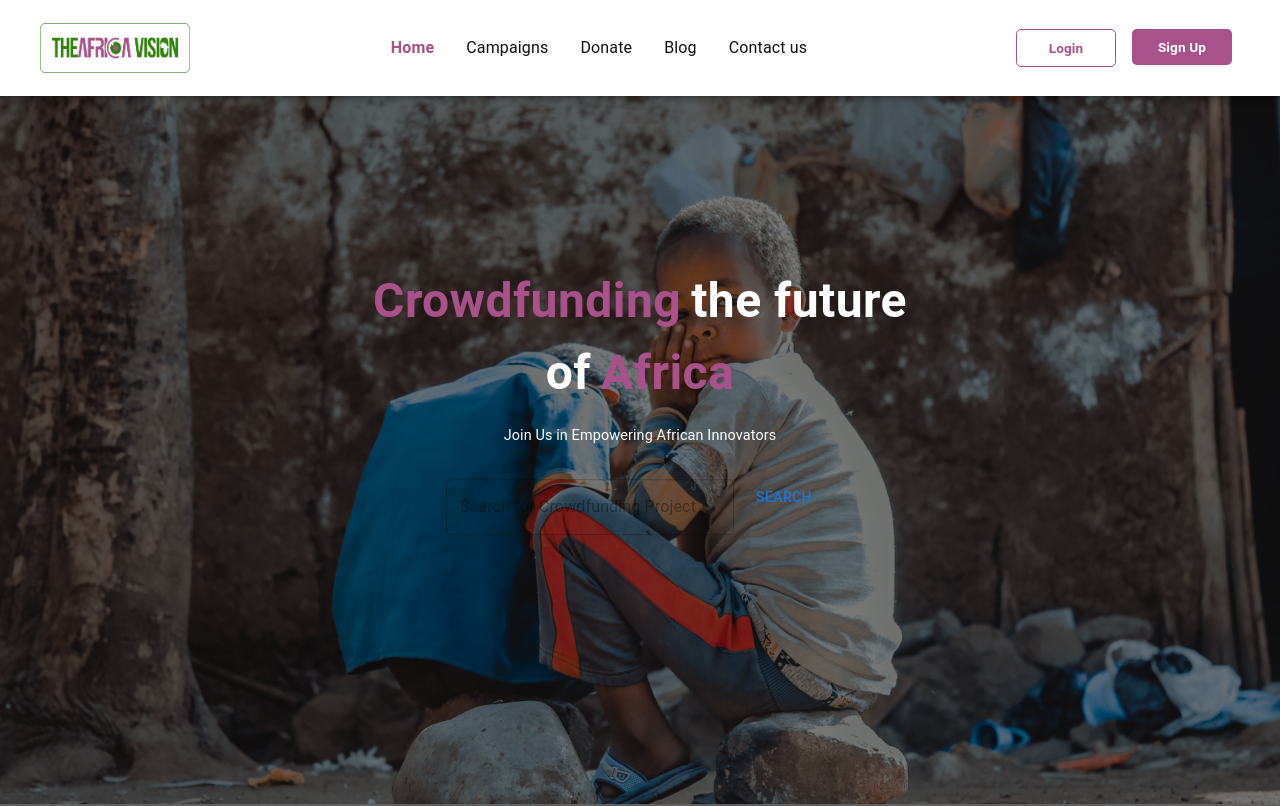
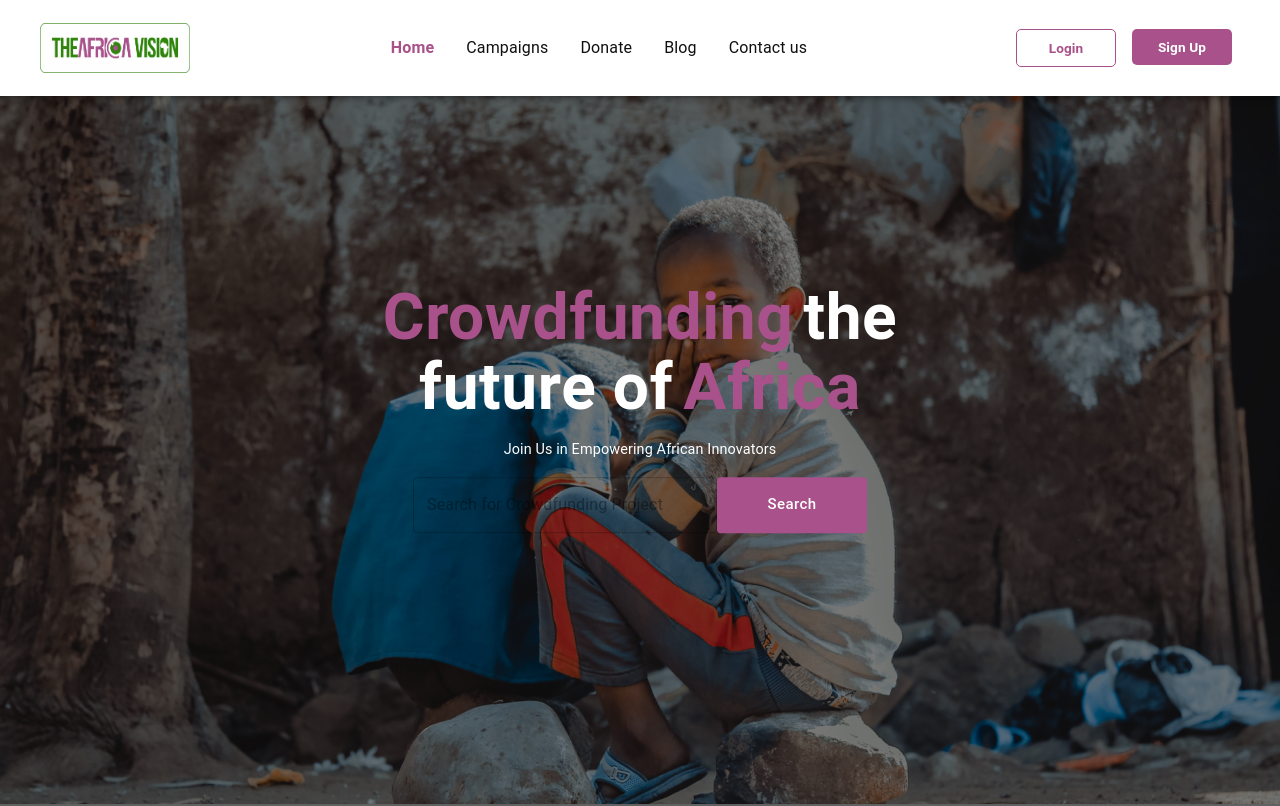
Before and after one commit to EmekaKezie/the-africa-vision, a Next.js app: page / in a window 1280 px wide. Shown: the top 806 px of the page. Built offline with nearby package versions, Linux system fonts and the light colour scheme.

Commit message:
Check Nav

```diff
--- a/src/app/home/Hero.tsx
+++ b/src/app/home/Hero.tsx
@@ -8,12 +8,24 @@ import {
 import { makeStyles } from "@mui/styles";
 import Image from "next/image";
 import Banner from "@/assets/banner1.jpg";
-import { Search } from "@mui/icons-material";
+import PurpleButton from "@/component/common/PurpleButton";
 
 export default function Hero() {
   const classes = useStyles();
   return (
-    <Box className={classes.container}>
+    <Box
+      sx={{
+        position: "relative",
+        "&::before": {
+          content: '""',
+          position: "absolute",
+          top: 0,
+          right: 0,
+          bottom: 0,
+          left: 0,
+          backgroundColor: "rgba(0, 0, 0, 0.5)",
+        },
+      }}>
       <Image
         src={Banner}
         alt="Banner"
@@ -23,11 +35,29 @@ export default function Hero() {
           marginTop: "-100px",
         }}
       />
-      <Box className={classes.contentBox}>
+      <Box
+        sx={{
+          // border:"1px solid gray",
+          position: "absolute",
+          top: "50%",
+          left: "50%",
+          transform: "translate(-50%, -50%)",
+          color: "white",
+          padding: "1rem",
+          textAlign: "center",
+        }}>
         <Box>
           <Box
-            className={classes.contentTextMax}
-            sx={{ display: { xs: "none", md: "block" } }}>
+            sx={{
+              display: { xs: "none", md: "block" },
+              textAlign: "center",
+              justifyContent: "center",
+              "& span": {
+                fontSize: "4em",
+                lineHeight: "70px",
+                fontWeight: "bold",
+              },
+            }}>
             <Typography
               component="span"
               style={{ marginRight: "10px", color: "#A8518A" }}>
@@ -36,15 +66,22 @@ export default function Hero() {
             <Typography component="span" style={{ marginRight: "10px" }}>
               the future of
             </Typography>
-
             <Typography component="span" style={{ color: "#A8518A" }}>
               Africa
             </Typography>
           </Box>
 
           <Box
-            className={classes.contentTextMin}
-            sx={{ display: { xs: "block", md: "none" } }}>
+            sx={{
+              display: { xs: "block", md: "none" },
+              marginTop: "-20px",
+              textAlign: "center",
+              justifyContent: "center",
+              "& span": {
+                fontSize: "2rem",
+                fontWeight: "bold",
+              },
+            }}>
             <Typography
               component="span"
               style={{ marginRight: "10px", color: "#A8518A" }}>
@@ -53,7 +90,6 @@ export default function Hero() {
             <Typography component="span" style={{ marginRight: "10px" }}>
               the Future
             </Typography>
-
             <Typography component="span" style={{ color: "#A8518A" }}>
               of Africa
             </Typography>
@@ -64,19 +100,43 @@ export default function Hero() {
             Join Us in Empowering African Innovators
           </Typography>
         </Box>
-        <Box sx={{ padding: "1rem" }}>
+
+        <Box
+          sx={{
+            display: { xs: "none", md: "flex" },
+            justifyContent: "center",
+          }}>
           <TextField
             placeholder="Search for Crowdfunding Project"
-            className={classes.inputBox}
+            sx={{
+              width: "50%",
+            }}
             InputProps={{
               classes: {
                 input: classes.inputField,
               },
             }}
           />
-          <Button className={classes.btn}>
-            Search
-          </Button>
+          <PurpleButton text="Search" style={{ width: "150px" }} />
+        </Box>
+
+        <Box
+          sx={{
+            display: { xs: "block", md: "none" },
+            justifyContent: "center",
+          }}>
+          <TextField
+            placeholder="Search for Crowdfunding Project"
+            //className={classes.inputBox}
+            sx={{ width: "100%", marginBottom:"2px" }}
+            InputProps={{
+              classes: {
+                input: classes.inputField,
+              },
+            }}
+          />
+          <br />
+          <PurpleButton text="Search" style={{ width: "100%" }} />
         </Box>
       </Box>
     </Box>
@@ -84,73 +144,74 @@ export default function Hero() {
 }
 
 const useStyles = makeStyles(() => ({
-  container: {
-    position: "relative",
-    "&::before": {
-      content: '""',
-      position: "absolute",
-      top: 0,
-      right: 0,
-      bottom: 0,
-      left: 0,
-      backgroundColor: "rgba(0, 0, 0, 0.5)",
-    },
-  },
-  contentBox: {
-    // border:"1px solid gray",
-    position: "absolute",
-    top: "50%",
-    left: "50%",
-    transform: "translate(-50%, -50%)",
-    color: "white",
-    padding: "1rem",
-    textAlign: "center",
-  },
+  // container: {
+  //   position: "relative",
+  //   "&::before": {
+  //     content: '""',
+  //     position: "absolute",
+  //     top: 0,
+  //     right: 0,
+  //     bottom: 0,
+  //     left: 0,
+  //     backgroundColor: "rgba(0, 0, 0, 0.5)",
+  //   },
+  // },
 
-  contentTextMax: {
-    textAlign: "center",
-    justifyContent: "center",
-    "& span": {
-      fontSize: "3rem",
-      fontWeight: "bold",
-    },
-  },
+  // contentBox: {
+  //   position: "absolute",
+  //   top: "50%",
+  //   left: "50%",
+  //   transform: "translate(-50%, -50%)",
+  //   color: "white",
+  //   padding: "1rem",
+  //   textAlign: "center",
+  // },
 
-  contentTextMin: {
-    marginTop:"-20px",
-    textAlign: "center",
-    justifyContent: "center",
-    "& span": {
-      fontSize: "2rem",
-      fontWeight: "bold",
-    },
-  },
+  // contentTextMax: {
+  //   textAlign: "center",
+  //   justifyContent: "center",
+  //   "& span": {
+  //     fontSize: "4em",
+  //     lineHeight: "70px",
+  //     fontWeight: "bold",
+  //   },
+  // },
 
-  inputBox: {
-    width: "50%"
-  },
+  // contentTextMin: {
+  //   marginTop: "-20px",
+  //   textAlign: "center",
+  //   justifyContent: "center",
+  //   "& span": {
+  //     fontSize: "2rem",
+  //     fontWeight: "bold",
+  //   },
+  // },
+
+  // inputBox: {
+  //   width: "50%",
+  // },
 
   inputField: {
     padding: "1rem",
     margin: 0,
-    borderBottomRightRadius: 0,
-    borderTopRightRadius: 0,
+    // borderBottomRightRadius: 0,
+    // borderTopRightRadius: 0,
     outline: 0,
     backgroundColor: "rgba(0, 0, 0, 0.9)",
     color: "#FFFFFF",
   },
 
-  btn: {
-    background: "#A8518A",
-    padding: "1rem",
-    width: "100px",
-    textTransform: "none",
-    borderBottomLeftRadius: 0,
-    borderTopLeftRadius: 0,
-    color:"#FFFFFF",
-    "&:hover":{
-      background: "#A8518A",
-      opacity:"0.8"
-    }
-  },
+  // btn: {
+  //   background: "#A8518A",
+  //   padding: "1rem",
+  //   width: "100px",
+  //   textTransform: "none",
+  //   borderBottomLeftRadius: 0,
+  //   borderTopLeftRadius: 0,
+  //   color: "#FFFFFF",
+  //   "&:hover": {
+  //     background: "#A8518A",
+  //     opacity: "0.8",
+  //   },
+  // },
 }));
--- a/src/component/core/NavAuthMenu.tsx
+++ b/src/component/core/NavAuthMenu.tsx
@@ -1,4 +1,4 @@
-import { Box, Stack, Typography } from "@mui/material";
+import { Stack, Typography } from "@mui/material";
 import { makeStyles } from "@mui/styles";
 
 import Link from "next/link";
```
Also changed, not shown: src/app/home/Index.tsx (deleted, +0 -7 lines).
